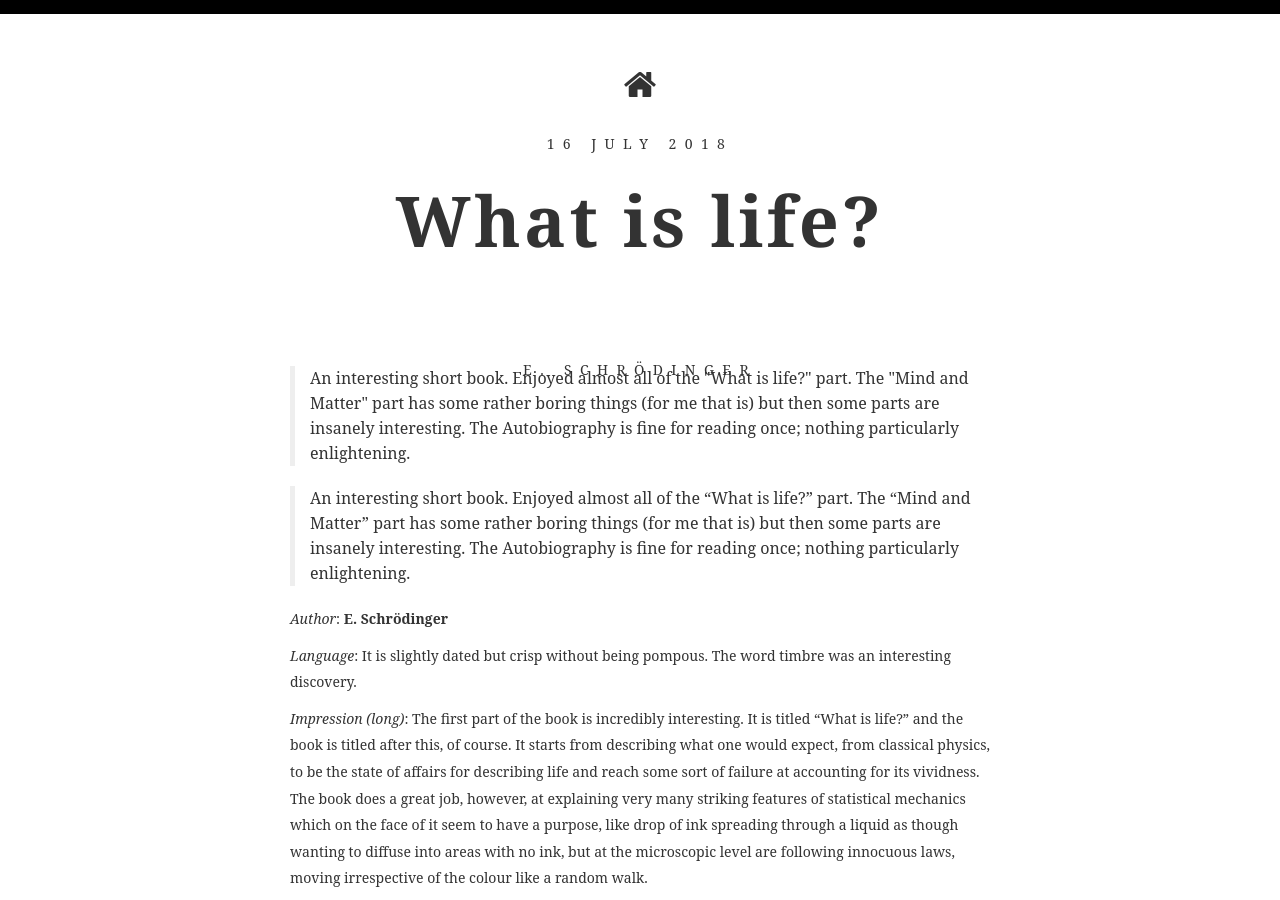
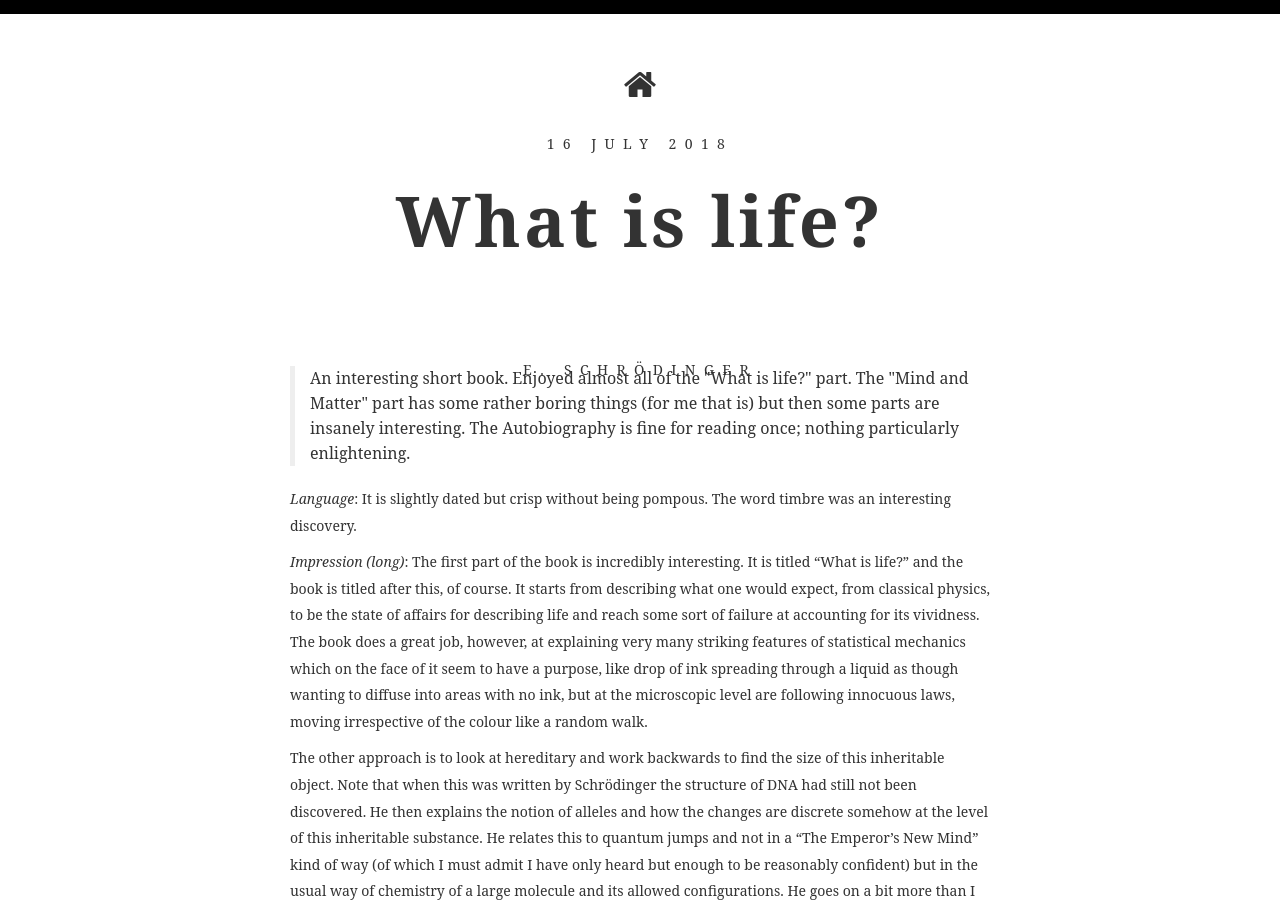
Before and after one commit to gleaned/gleaned.github.io, a Jekyll site: the page built from _posts/2018-07-16-Schrödinger.md, in a window 1280 px wide and 900 px high. Built offline with Jekyll 4.4.1, drawn with Linux system fonts in a browser that asks for light colours; some web fonts are replaced; comment, search, counter and statistics services are not loaded.

Commit message:
/ ‘_posts/2018-07-16-SchrÃ¶dinger.md’

```diff
--- a/_posts/2018-07-16-Schrödinger.md
+++ b/_posts/2018-07-16-Schrödinger.md
@@ -4,10 +4,6 @@ title: What is life?
 abstract: An interesting short book. Enjoyed almost all of the "What is life?" part. The "Mind and Matter" part has some rather boring things (for me that is) but then some parts are insanely interesting. The Autobiography is fine for reading once; nothing particularly enlightening.
 author: E. Schrödinger
 ---
-> An interesting short book. Enjoyed almost all of the "What is life?" part. The "Mind and Matter" part has some rather boring things (for me that is) but then some parts are insanely interesting. The Autobiography is fine for reading once; nothing particularly enlightening.
-
-
-*Author*: **E. Schrödinger**
 
 *Language*: It is slightly dated but crisp without being pompous. The word timbre was an interesting discovery.
 
```
